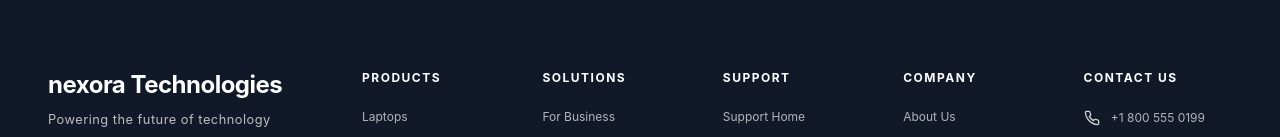
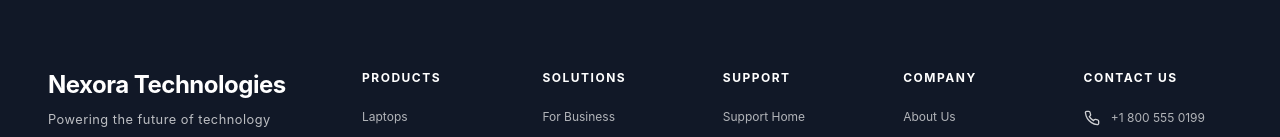
Before and after one commit to Piyushxyz1/nex-tech-, a React (Vite) app in the folder client/: page /login in a window 1280 px wide. Shown: the part 811-948 px from the top of the page. Built offline with nearby package versions, Linux system fonts and the light colour scheme; no server answers.

Commit message:
ui updated - footer

```diff
--- a/client/src/components/footer/Footer.jsx
+++ b/client/src/components/footer/Footer.jsx
@@ -16,7 +16,7 @@ const Footer = () => {
         <div className="footer-brand-section">
 
           <div className="footer-brand">
-            nexora Technologies
+            Nexora Technologies
           </div>
 
           <p className="footer-tagline">
```
